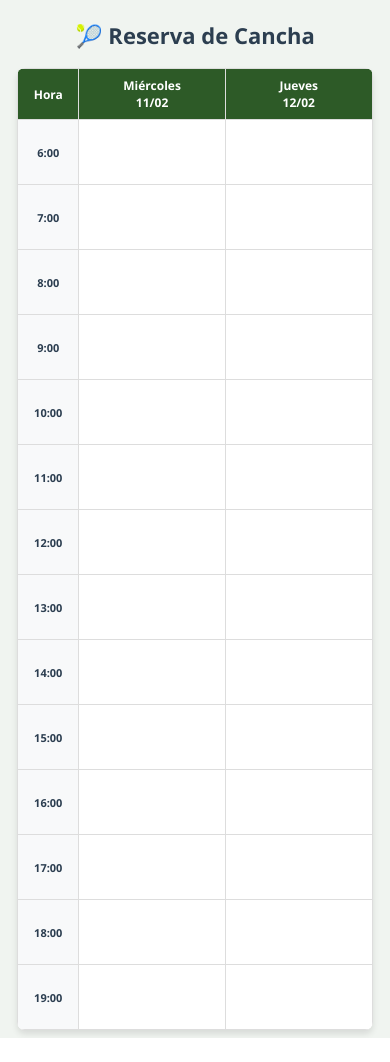
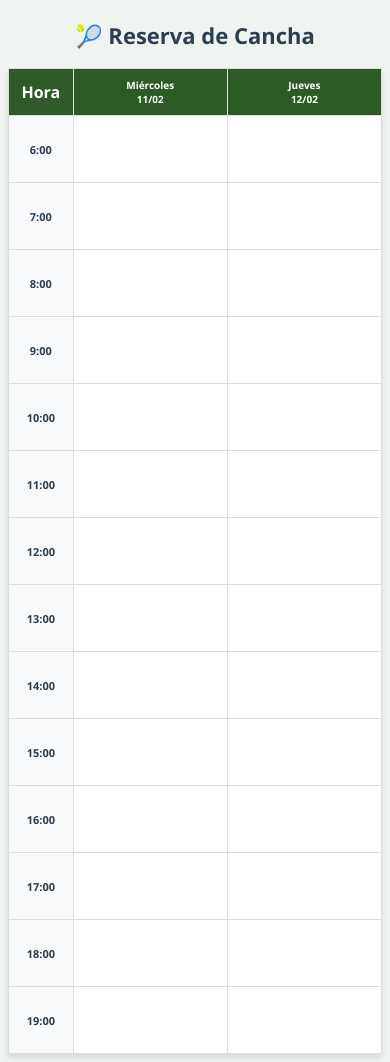
Before and after one commit to kevinms1/tenis-reservas, a Flask app: page / in a window 390 px wide. Before the commit the page ends 1038 px from the top, so only its background shows below. Run offline with Flask 3, Linux system fonts and the light colour scheme; data that the repository does not hold is empty; some libraries are stand-ins or nearby versions.

Commit message:
mejora tabla pantalla vista movil

```diff
--- a/static/style.css
+++ b/static/style.css
@@ -38,45 +38,53 @@ th {
 /* Móvil */
 /* MODO CELULAR */
 @media (max-width: 768px) {
-    /* 1. Forzar que la tabla no sea más ancha que la pantalla */
+    /* Quitamos el min-width que estiraba la tabla en PC */
     table {
         min-width: 100% !important;
-        table-layout: fixed;
+        width: 100% !important;
+        table-layout: fixed !important; /* Fuerza a las columnas a no pasarse del borde */
     }
 
-    /* 2. Ocultar todas las columnas de fecha por defecto */
+    .table-wrapper {
+        width: 100% !important;
+        margin: 0 !important;
+        overflow-x: hidden !important; /* Elimina el scroll lateral */
+        border-radius: 0;
+    }
+
+    /* Ocultamos los días que no son Hoy/Mañana */
     th[data-fecha],
     td[data-fecha] {
         display: none;
     }
-    th[data-fecha="{{ hoy_key }}"] {
-    background-color: #1e3d1a !important; /* Verde más oscuro para hoy */
-    position: relative;
-    }
-    th[data-fecha="{{ hoy_key }}"]::after {
-    content: "📍 HOY";
-    display: block;
-    font-size: 9px;
-    color: #ffeb3b; /* Amarillo pelota */
-}
 
-    /* 3. Mostrar SOLO las que tengan la clase show-mobile */
+    /* Mostramos solo Hora + Hoy + Mañana */
+    .hora-col,
     .show-mobile {
         display: table-cell !important;
-        width: 40%; /* Ajusta para que quepan dos columnas + hora */
     }
 
-    /* 4. Ajustar la columna de la hora para que no ocupe mucho espacio */
+    /* REPARTO DE ESPACIO (Total 100%) */
     .hora-col {
-        width: 50px;
-        font-size: 11px;
-        padding: 5px 2px;
+        width: 20% !important; /* Columna pequeña para la hora */
+        font-size: 11px !important;
+        padding: 5px 2px !important;
     }
 
-    th {
-        font-size: 12px;
-        padding: 8px 2px;
+    .show-mobile {
+        width: 40% !important; /* 40% para Hoy y 40% para Mañana */
+        font-size: 10px !important;
+        padding: 8px 2px !important;
     }
+
+    /* Ajuste de las celdas de reserva */
+    .celda {
+        height: 50px !important; /* Altura cómoda para tocar con el dedo */
+        word-break: break-word; /* Si el nombre es largo, salta de línea */
+    }
+
+    h2 { font-size: 20px; }
+    .week-navigation { display: none; }
 }
 
 @media (max-width: 768px) {
```
